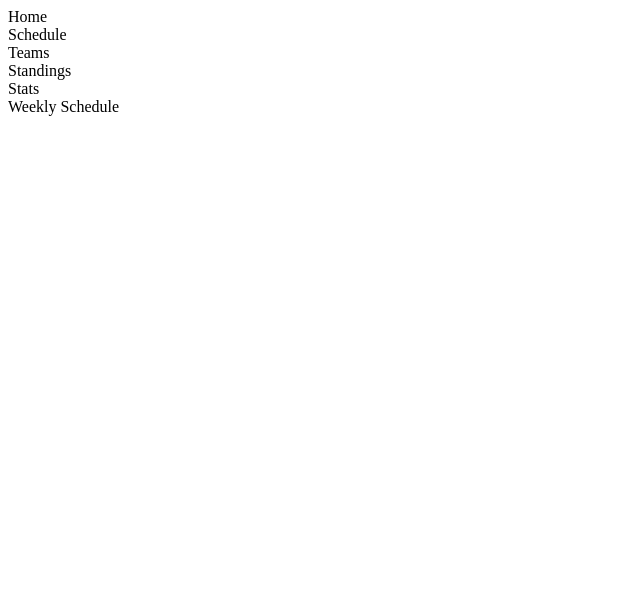
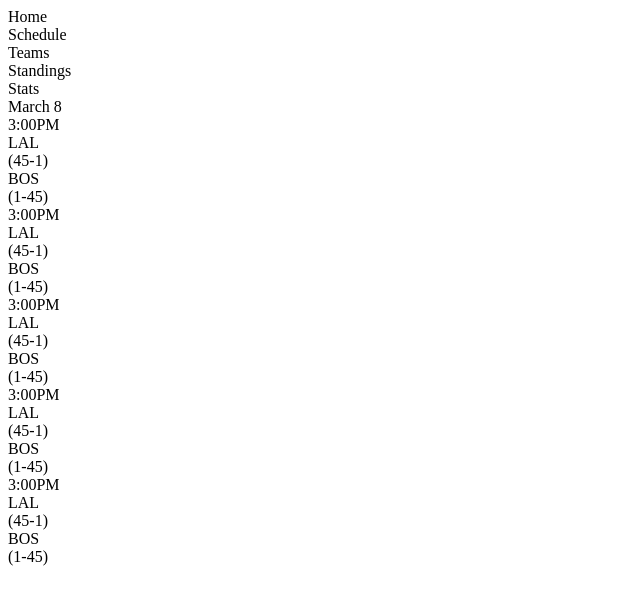
Before and after one commit to stephenJeong/basketball_league_stats, a React app: page / in a window 1280 px wide. Shown: the top 604 px of the page, without its empty margins (0-640 px from the left). Built offline with nearby package versions, Linux system fonts and the light colour scheme; the HTML template or start-up script is replaced by a standard one.

Commit message:
WIP - start work on WeeklySchedule component

```diff
--- a/client/src/components/WeeklySchedule.jsx
+++ b/client/src/components/WeeklySchedule.jsx
@@ -2,8 +2,95 @@ import React from 'react';
 
 function WeeklySchedule ({ props }) {
   return (
-    <div>
-      Weekly Schedule
+    <div className='w-sched'>
+      <div className='w-sched-item w-sched-date'>
+        March 8
+      </div>
+      <div className='w-sched-item matchup'>
+        <div className='mu-time'>
+          3:00PM
+        </div>
+        <div className='mu-home mu-team'>
+          LAL
+        </div>
+        <div className="mu-home-rec mu-team-rec">
+          (45-1)
+        </div>
+        <div className='mu-away mu-team'>
+          BOS
+        </div>
+        <div className='mu-away-rec mu-team-rec'>
+          (1-45)
+        </div>
+      </div>
+      <div className='w-sched-item matchup'>
+        <div className='mu-time'>
+          3:00PM
+        </div>
+        <div className='mu-home mu-team'>
+          LAL
+        </div>
+        <div className="mu-home-rec mu-team-rec">
+          (45-1)
+        </div>
+        <div className='mu-away mu-team'>
+          BOS
+        </div>
+        <div className='mu-away-rec mu-team-rec'>
+          (1-45)
+        </div>
+      </div>
+      <div className='w-sched-item matchup'>
+        <div className='mu-time'>
+          3:00PM
+        </div>
+        <div className='mu-home mu-team'>
+          LAL
+        </div>
+        <div className="mu-home-rec mu-team-rec">
+          (45-1)
+        </div>
+        <div className='mu-away mu-team'>
+          BOS
+        </div>
+        <div className='mu-away-rec mu-team-rec'>
+          (1-45)
+        </div>
+      </div>
+      <div className='w-sched-item matchup'>
+        <div className='mu-time'>
+          3:00PM
+        </div>
+        <div className='mu-home mu-team'>
+          LAL
+        </div>
+        <div className="mu-home-rec mu-team-rec">
+          (45-1)
+        </div>
+        <div className='mu-away mu-team'>
+          BOS
+        </div>
+        <div className='mu-away-rec mu-team-rec'>
+          (1-45)
+        </div>
+      </div>
+      <div className='w-sched-item matchup'>
+        <div className='mu-time'>
+          3:00PM
+        </div>
+        <div className='mu-home mu-team'>
+          LAL
+        </div>
+        <div className="mu-home-rec mu-team-rec">
+          (45-1)
+        </div>
+        <div className='mu-away mu-team'>
+          BOS
+        </div>
+        <div className='mu-away-rec mu-team-rec'>
+          (1-45)
+        </div>
+      </div>
     </div>
   )
 };
```
